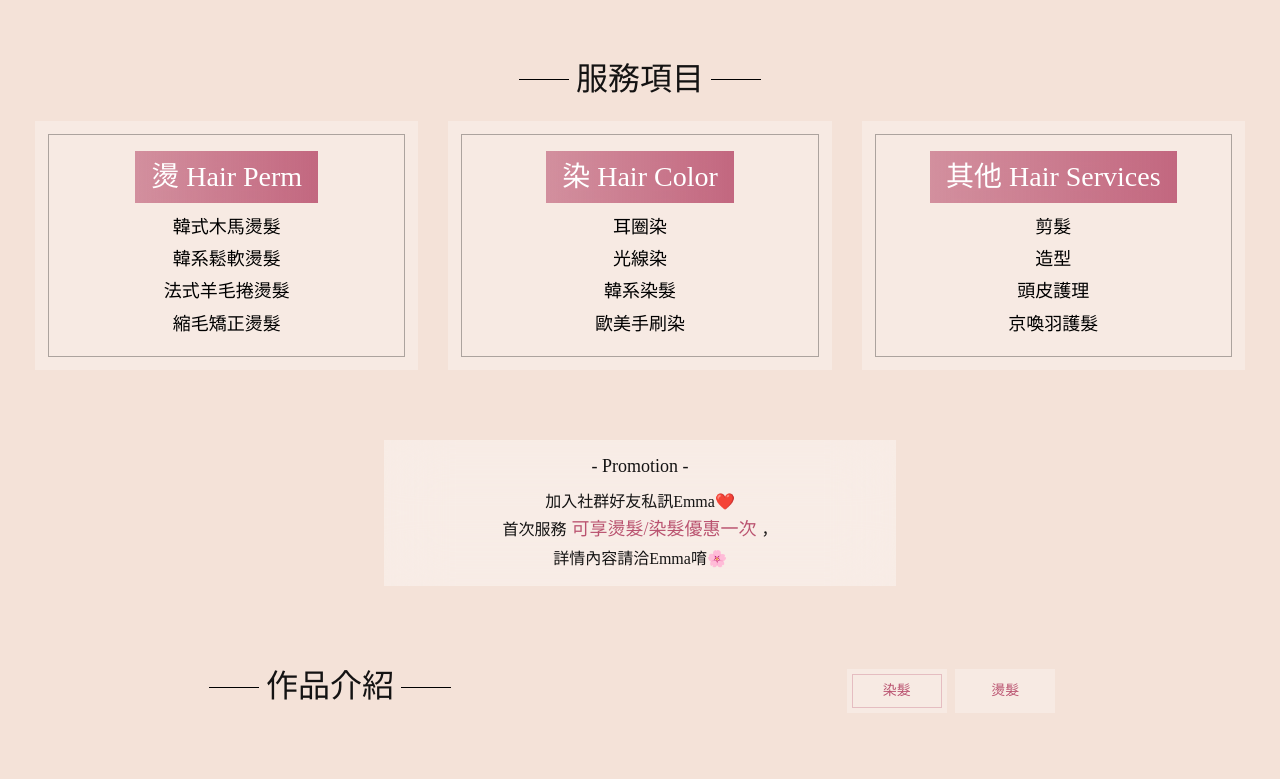
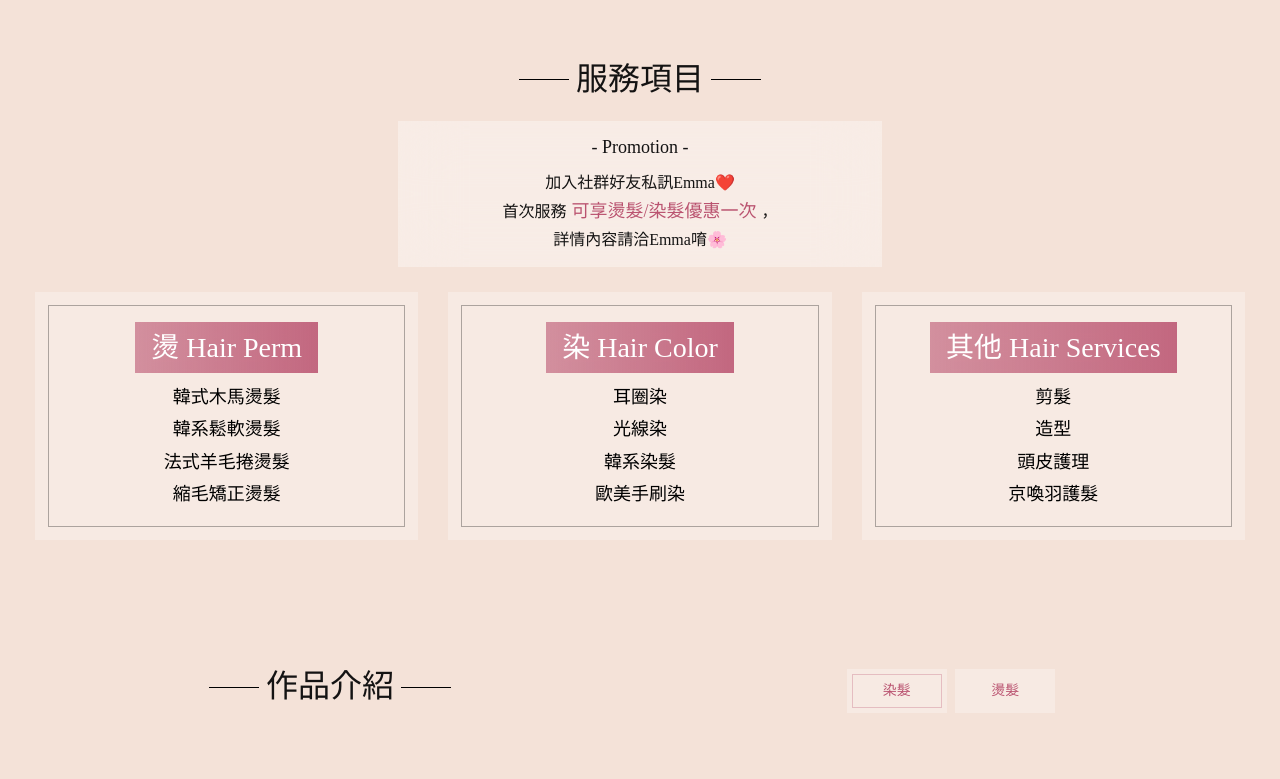
Before and after one commit to yiching-w/emma-hair-stylist, a plain HTML site: page index.html in a window 1280 px wide. Shown: the part 1360-2139 px from the top of the page. Drawn offline with nearby package versions, Linux system fonts and the light colour scheme; a script that the page names is missing; a web font is replaced by a local one.

Commit message:
增加promotion

```diff
--- a/index.html
+++ b/index.html
@@ -32,11 +32,13 @@
 
     <link rel="preconnect" href="https://fonts.googleapis.com">
     <link rel="preconnect" href="https://fonts.gstatic.com" crossorigin>
-    <link href="https://fonts.googleapis.com/css2?family=Cormorant+SC:wght@300;400;500;600;700&display=swap" rel="stylesheet">
+    <link href="https://fonts.googleapis.com/css2?family=Cormorant+SC:wght@300;400;500;600;700&display=swap"
+        rel="stylesheet">
     <link href="https://fonts.googleapis.com/css2?family=Noto+Serif+TC:wght@200;400;600&display=swap" rel="stylesheet">
     <link href="https://cdnjs.cloudflare.com/ajax/libs/font-awesome/5.10.0/css/all.min.css" rel="stylesheet">
-    <link rel="stylesheet" href="https://cdnjs.cloudflare.com/ajax/libs/animate.css/3.5.2/animate.min.css" integrity="sha512-TyUaMbYrKFZfQfp+9nQGOEt+vGu4nKzLk0KaV3nFifL3K8n7lzb8DayTzLOK0pNyzxGJzGRSw78e8xqJhURJ3Q==" crossorigin="anonymous" referrerpolicy="no-referrer"
-    />
+    <link rel="stylesheet" href="https://cdnjs.cloudflare.com/ajax/libs/animate.css/3.5.2/animate.min.css"
+        integrity="sha512-TyUaMbYrKFZfQfp+9nQGOEt+vGu4nKzLk0KaV3nFifL3K8n7lzb8DayTzLOK0pNyzxGJzGRSw78e8xqJhURJ3Q=="
+        crossorigin="anonymous" referrerpolicy="no-referrer" />
     <link rel="stylesheet" href="https://cdnjs.cloudflare.com/ajax/libs/fancybox/3.2.5/jquery.fancybox.min.css" />
     <link rel="stylesheet" href="https://cdn.jsdelivr.net/npm/swiper/swiper-bundle.min.css" />
     <link rel="stylesheet" href="assets/style/aos.css">
@@ -68,19 +70,24 @@
     <section class="hero-wrap">
         <div class="hero-wrapper">
             <div id="home" class="hero-block">
-                <div class="hero-image wow fadeInLeft d-none d-md-block"><img src="assets/images/dye.jpg" loading="lazy" alt="Hero Image">
+                <div class="hero-image wow fadeInLeft d-none d-md-block"><img src="assets/images/dye.jpg" loading="lazy"
+                        alt="Hero Image">
                 </div>
-                <div class="hero-image two wow fadeInRight d-none d-md-block"><img src="assets/images/perm.jpg" loading="lazy" alt="Hero image">
+                <div class="hero-image two wow fadeInRight d-none d-md-block"><img src="assets/images/perm.jpg"
+                        loading="lazy" alt="Hero image">
                 </div>
                 <h2 class="hero-title">Emma</h2>
                 <div class="mid-title">
-                    <h2 class="hero-title middle">Hair</h2><img src="assets/images/scissors.png" loading="lazy" alt="Title Icon" class="title-line">
+                    <h2 class="hero-title middle">Hair</h2><img src="assets/images/scissors.png" loading="lazy"
+                        alt="Title Icon" class="title-line">
                 </div>
                 <h2 class="hero-title right">Stylist</h2>
             </div>
-            <div class="hero-image wow fadeInLeft d-md-none"><img src="assets/images/dye.jpg" loading="lazy" alt="Hero Image">
+            <div class="hero-image wow fadeInLeft d-md-none"><img src="assets/images/dye.jpg" loading="lazy"
+                    alt="Hero Image">
             </div>
-            <div class="hero-image two wow fadeInRight d-md-none"><img src="assets/images/perm.jpg" loading="lazy" alt="Hero image">
+            <div class="hero-image two wow fadeInRight d-md-none"><img src="assets/images/perm.jpg" loading="lazy"
+                    alt="Hero image">
             </div>
         </div>
     </section>
@@ -94,7 +101,8 @@
                         <img src="assets/images/about.jpg" alt="about">
                     </div>
                 </div>
-                <div class="col-sm-10 col-md-6 mt-4 mt-md-0 mx-auto d-flex flex-column justify-content-center wow fadeInUp">
+                <div
+                    class="col-sm-10 col-md-6 mt-4 mt-md-0 mx-auto d-flex flex-column justify-content-center wow fadeInUp">
                     <div class="aboutUs">
                         <div>嗨～我是Emma髮型造型設計師，</div>
                         <div>目前在桃園市中壢區，從事美髮行業已有18年🌸</div>
@@ -124,6 +132,11 @@
     <section class="ftco-section ftco-intro" id="services">
         <div class="container">
             <h2 class="title wow fadeInUp text-center">服務項目</h2>
+            <div class="text-center mb-4 promotionCard">
+                <h6>加入社群好友私訊Emma❤️</h6>
+                <h6>首次服務<span class="promotion">可享燙髮/染髮優惠一次</span>，</h6>
+                <h6>詳情內容請洽Emma唷🌸</h6>
+            </div>
             <div class="row">
                 <div class="col-sm-6 col-lg-4 mb-3 mx-auto">
                     <div class="serviceCard mx-auto wow fadeInUp">
@@ -155,12 +168,6 @@
             </div>
         </div>
     </section>
-
-    <div class="text-center mb-4 promotionCard">
-        <h6>加入社群好友私訊Emma❤️</h6>
-        <h6>首次服務<span class="promotion">可享燙髮/染髮優惠一次</span>，</h6>
-        <h6>詳情內容請洽Emma唷🌸</h6>
-    </div>
 
     <section class="ftco-section portfolio" id="portfolio">
         <div class="container">
@@ -457,6 +464,12 @@
         </div>
     </section>
 
+    <div class="text-center mb-4 promotionCard">
+        <h6>加入社群好友私訊Emma❤️</h6>
+        <h6>首次服務<span class="promotion">可享燙髮/染髮優惠一次</span>，</h6>
+        <h6>詳情內容請洽Emma唷🌸</h6>
+    </div>
+
     <section class="ftco-section" id="contact">
         <div class="container wow fadeInUp">
             <div class="row">
@@ -490,8 +503,10 @@
                     </div>
                 </div>
                 <div class="col-md-7">
-                    <iframe src="https://www.google.com/maps/embed?pb=!1m18!1m12!1m3!1d3617.0423834603876!2d121.22417201480948!3d24.964672584004852!2m3!1f0!2f0!3f0!3m2!1i1024!2i768!4f13.1!3m3!1m2!1s0x34682230f762a1cf%3A0x574410dbd98483a7!2zMzIw5qGD5ZyS5biC5Lit5aOi5Y2A5oWI5oOg5LiJ6KGXMTU45be3MTDomZ8!5e0!3m2!1szh-TW!2stw!4v1658734035361!5m2!1szh-TW!2stw"
-                        width="100%" height="450" style="border:0;" allowfullscreen="" loading="lazy" referrerpolicy="no-referrer-when-downgrade"></iframe>
+                    <iframe
+                        src="https://www.google.com/maps/embed?pb=!1m18!1m12!1m3!1d3617.0423834603876!2d121.22417201480948!3d24.964672584004852!2m3!1f0!2f0!3f0!3m2!1i1024!2i768!4f13.1!3m3!1m2!1s0x34682230f762a1cf%3A0x574410dbd98483a7!2zMzIw5qGD5ZyS5biC5Lit5aOi5Y2A5oWI5oOg5LiJ6KGXMTU45be3MTDomZ8!5e0!3m2!1szh-TW!2stw!4v1658734035361!5m2!1szh-TW!2stw"
+                        width="100%" height="450" style="border:0;" allowfullscreen="" loading="lazy"
+                        referrerpolicy="no-referrer-when-downgrade"></iframe>
                 </div>
             </div>
         </div>
```
